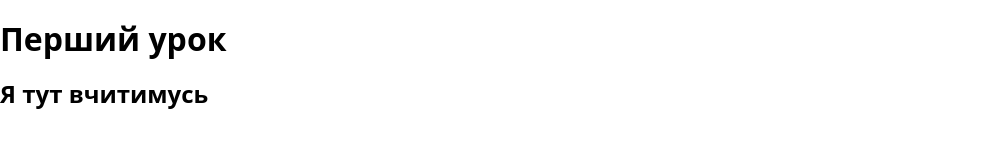
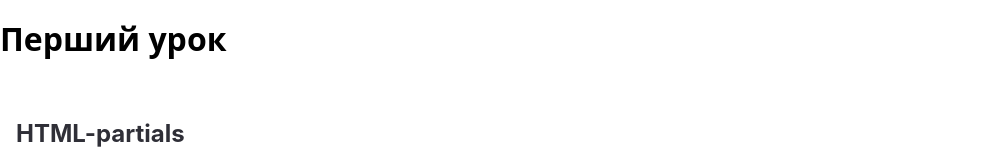
Before and after one commit to MariiaMelychyn/res1, a website built with Parcel: page src/index.html in a window 1280 px wide. Shown: the top 160 px of the page, without its empty margins (0-1007 px from the left). Built offline with nearby package versions, Linux system fonts and the light colour scheme.

Commit message:
Update index.html

```diff
--- a/src/index.html
+++ b/src/index.html
@@ -11,7 +11,6 @@
 
     <h1>Перший урок</h1>
 
-    <h2>Я тут вчитимусь</h2>
     <!-- ❗️❗️❗️ Add partials like so for every page -->
     <include src="./partials/example.html"></include>
   </body>
```
